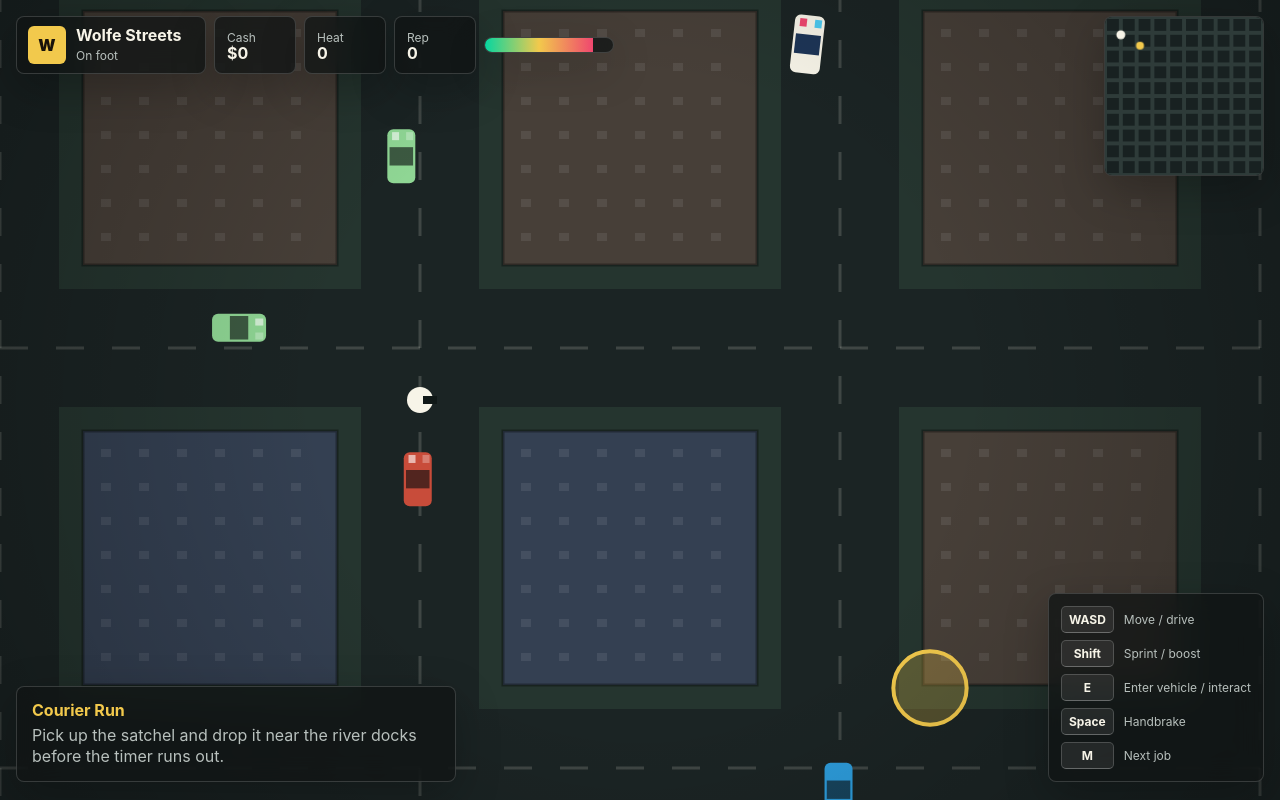
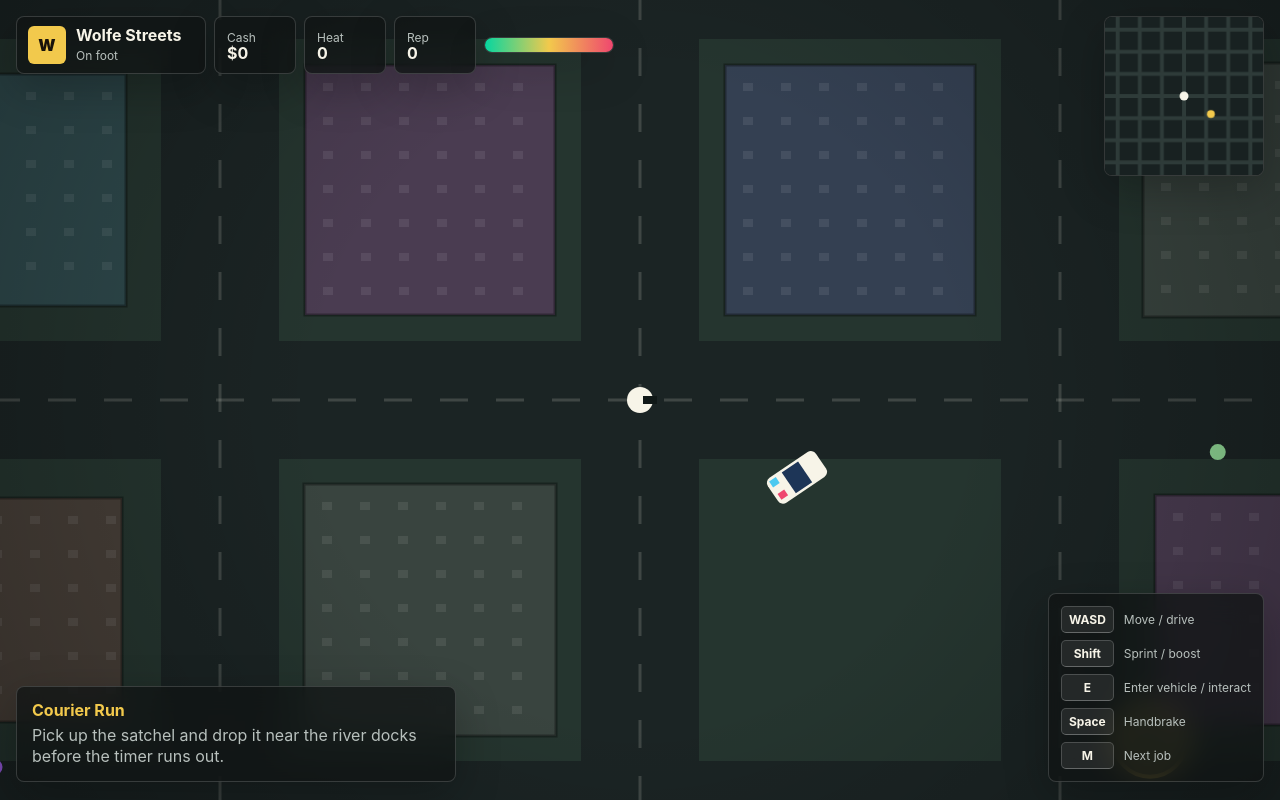
Before and after one commit to MilesDotson/wolfe-streets, a website: page index.html in a window 1280 px wide. Both pictures are taken after a click on the button "Start Game". Drawn offline with Linux system fonts and the light colour scheme.

Commit message:
Stream city grid infinitely

```diff
--- a/src/game.js
+++ b/src/game.js
@@ -15,9 +15,10 @@ const ui = {
   toast: document.querySelector("#toast"),
 };
 
-const WORLD = 4200;
 const BLOCK = 420;
 const ROAD = 118;
+const STREAM_RADIUS = 1900;
+const MINIMAP_RANGE = 1500;
 const keys = new Set();
 const rand = mulberry32(8142026);
 const colors = ["#c84c3a", "#2d9cdb", "#f2c94c", "#8fd694", "#f7f4e8", "#9b5de5"];
@@ -81,13 +82,11 @@ const missions = [
 ];
 
 let activeJob = makeJob(0);
-const buildings = [];
 const vehicles = [];
 const peds = [];
 const cops = [];
 const particles = [];
 
-buildCity();
 spawnTraffic();
 spawnPeds();
 spawnCops();
@@ -154,8 +153,6 @@ function updatePlayer(dt) {
     car.angle += steer * (1.7 + Math.abs(car.speed) / 210) * Math.sign(car.speed || 1) * dt;
     car.x += Math.cos(car.angle) * car.speed * dt;
     car.y += Math.sin(car.angle) * car.speed * dt;
-    car.x = clamp(car.x, 40, WORLD - 40);
-    car.y = clamp(car.y, 40, WORLD - 40);
     if (hitsBuilding(car.x, car.y, car.w * 0.42)) {
       car.x -= Math.cos(car.angle) * car.speed * dt * 1.4;
       car.y -= Math.sin(car.angle) * car.speed * dt * 1.4;
@@ -176,8 +173,8 @@ function updatePlayer(dt) {
   const speed = key("shift") ? 230 : 148;
   const nx = player.x + (dx / mag) * speed * dt;
   const ny = player.y + (dy / mag) * speed * dt;
-  if (!hitsBuilding(nx, player.y, player.r)) player.x = clamp(nx, 20, WORLD - 20);
-  if (!hitsBuilding(player.x, ny, player.r)) player.y = clamp(ny, 20, WORLD - 20);
+  if (!hitsBuilding(nx, player.y, player.r)) player.x = nx;
+  if (!hitsBuilding(player.x, ny, player.r)) player.y = ny;
   if (dx || dy) player.angle = Math.atan2(dy, dx);
 }
 
@@ -196,13 +193,12 @@ function updateTraffic(dt) {
       car.x += car.sign * car.aiSpeed * dt;
       car.y = lane;
       car.angle = car.sign > 0 ? 0 : Math.PI;
-      if (car.x < 80 || car.x > WORLD - 80) car.sign *= -1;
     } else {
       car.y += car.sign * car.aiSpeed * dt;
       car.x = lane;
       car.angle = car.sign > 0 ? Math.PI / 2 : -Math.PI / 2;
-      if (car.y < 80 || car.y > WORLD - 80) car.sign *= -1;
     }
+    if (dist(car, player) > STREAM_RADIUS) resetTrafficCar(car, vehicles.indexOf(car));
     if (dist(car, player) < (player.inCar ? 44 : 26)) {
       if (player.inCar) {
         car.sign *= -1;
@@ -250,10 +246,10 @@ function resolveVehicleOverlaps() {
       const aPush = bLocked ? 1 : aLocked ? 0 : 0.5;
       const bPush = aLocked ? 1 : bLocked ? 0 : 0.5;
 
-      a.x = clamp(a.x - nx * overlap * aPush, 40, WORLD - 40);
-      a.y = clamp(a.y - ny * overlap * aPush, 40, WORLD - 40);
-      b.x = clamp(b.x + nx * overlap * bPush, 40, WORLD - 40);
-      b.y = clamp(b.y + ny * overlap * bPush, 40, WORLD - 40);
+      a.x -= nx * overlap * aPush;
+      a.y -= ny * overlap * aPush;
+      b.x += nx * overlap * bPush;
+      b.y += ny * overlap * bPush;
 
       if (!aLocked) {
         if (typeof a.sign === "number") a.sign *= -1;
@@ -288,11 +284,12 @@ function updatePeds(dt) {
     const nx = ped.x + Math.cos(ped.angle) * speed * dt;
     const ny = ped.y + Math.sin(ped.angle) * speed * dt;
     if (!hitsBuilding(nx, ny, 9) && isRoadish(nx, ny)) {
-      ped.x = clamp(nx, 30, WORLD - 30);
-      ped.y = clamp(ny, 30, WORLD - 30);
+      ped.x = nx;
+      ped.y = ny;
     } else {
       ped.angle += Math.PI * 0.6;
     }
+    if (dist(ped, player) > STREAM_RADIUS * 0.82) resetPed(ped);
     ped.scared = dist(ped, player) < (player.inCar ? 120 : 58);
     if (ped.scared && player.inCar && dist(ped, player) < 24) {
       hurt(3);
@@ -315,11 +312,12 @@ function updatePolice(dt) {
     cop.speed = lerp(cop.speed, pursuit ? 210 + state.heat * 25 : 90, 1.8 * dt);
     cop.x += Math.cos(cop.angle) * cop.speed * dt;
     cop.y += Math.sin(cop.angle) * cop.speed * dt;
-    if (hitsBuilding(cop.x, cop.y, 22) || cop.x < 40 || cop.x > WORLD - 40 || cop.y < 40 || cop.y > WORLD - 40) {
+    if (hitsBuilding(cop.x, cop.y, 22)) {
       cop.angle += Math.PI * 0.72;
-      cop.x = clamp(cop.x, 60, WORLD - 60);
-      cop.y = clamp(cop.y, 60, WORLD - 60);
+      cop.x -= Math.cos(cop.angle) * 52;
+      cop.y -= Math.sin(cop.angle) * 52;
     }
+    if (dist(cop, player) > STREAM_RADIUS * 1.2) resetCop(cop);
     if (pursuit && dist(cop, player) < (player.inCar ? 42 : 28)) {
       hurt(player.inCar ? 10 : 18);
       state.heat = Math.max(state.heat, 2.2);
@@ -409,8 +407,8 @@ function cycleMission() {
 function updateCamera(dt) {
   const targetX = player.x - canvas.width / 2;
   const targetY = player.y - canvas.height / 2;
-  state.camera.x = lerp(state.camera.x, clamp(targetX, 0, WORLD - canvas.width), 7 * dt);
-  state.camera.y = lerp(state.camera.y, clamp(targetY, 0, WORLD - canvas.height), 7 * dt);
+  state.camera.x = lerp(state.camera.x, targetX, 7 * dt);
+  state.camera.y = lerp(state.camera.y, targetY, 7 * dt);
 }
 
 function draw() {
@@ -430,19 +428,24 @@ function draw() {
 }
 
 function drawWorld() {
+  const left = state.camera.x - 120;
+  const top = state.camera.y - 120;
+  const right = state.camera.x + canvas.width + 120;
+  const bottom = state.camera.y + canvas.height + 120;
+
   ctx.fillStyle = "#25352f";
-  ctx.fillRect(0, 0, WORLD, WORLD);
+  ctx.fillRect(left, top, right - left, bottom - top);
   ctx.fillStyle = "#1b2424";
-  for (let x = 0; x <= WORLD; x += BLOCK) ctx.fillRect(x - ROAD / 2, 0, ROAD, WORLD);
-  for (let y = 0; y <= WORLD; y += BLOCK) ctx.fillRect(0, y - ROAD / 2, WORLD, ROAD);
+  for (let x = snapDown(left, BLOCK); x <= right; x += BLOCK) ctx.fillRect(x - ROAD / 2, top, ROAD, bottom - top);
+  for (let y = snapDown(top, BLOCK); y <= bottom; y += BLOCK) ctx.fillRect(left, y - ROAD / 2, right - left, ROAD);
   ctx.strokeStyle = "rgba(247,244,232,.16)";
   ctx.lineWidth = 3;
   ctx.setLineDash([28, 28]);
-  for (let x = 0; x <= WORLD; x += BLOCK) line(x, 0, x, WORLD);
-  for (let y = 0; y <= WORLD; y += BLOCK) line(0, y, WORLD, y);
+  for (let x = snapDown(left, BLOCK); x <= right; x += BLOCK) line(x, top, x, bottom);
+  for (let y = snapDown(top, BLOCK); y <= bottom; y += BLOCK) line(left, y, right, y);
   ctx.setLineDash([]);
 
-  for (const b of buildings) {
+  for (const b of visibleBuildings(left, top, right, bottom)) {
     ctx.fillStyle = b.color;
     ctx.fillRect(b.x, b.y, b.w, b.h);
     ctx.fillStyle = "rgba(255,255,255,.08)";
@@ -453,10 +456,7 @@ function drawWorld() {
     ctx.strokeRect(b.x, b.y, b.w, b.h);
   }
 
-  ctx.fillStyle = "#174d54";
-  ctx.fillRect(3650, 0, 550, WORLD);
-  ctx.fillStyle = "rgba(255,255,255,.12)";
-  for (let y = 40; y < WORLD; y += 90) ctx.fillRect(3640, y, 70, 20);
+  drawDistrictWater(left, top, right, bottom);
 }
 
 function drawMarkers() {
@@ -528,26 +528,32 @@ function drawVignette() {
 }
 
 function drawMiniMap() {
-  const s = mini.width / WORLD;
+  const s = mini.width / (MINIMAP_RANGE * 2);
+  const center = mini.width / 2;
   mctx.clearRect(0, 0, mini.width, mini.height);
   mctx.fillStyle = "#182121";
   mctx.fillRect(0, 0, mini.width, mini.height);
   mctx.fillStyle = "#2e3b39";
-  for (let x = 0; x <= WORLD; x += BLOCK) mctx.fillRect(x * s - 2, 0, 4, mini.height);
-  for (let y = 0; y <= WORLD; y += BLOCK) mctx.fillRect(0, y * s - 2, mini.width, 4);
+  for (let x = snapDown(player.x - MINIMAP_RANGE, BLOCK); x <= player.x + MINIMAP_RANGE; x += BLOCK) {
+    mctx.fillRect(center + (x - player.x) * s - 2, 0, 4, mini.height);
+  }
+  for (let y = snapDown(player.y - MINIMAP_RANGE, BLOCK); y <= player.y + MINIMAP_RANGE; y += BLOCK) {
+    mctx.fillRect(0, center + (y - player.y) * s - 2, mini.width, 4);
+  }
   for (const point of missionTargets()) {
+    if (dist(point, player) > MINIMAP_RANGE) continue;
     mctx.fillStyle = point.drop ? "#4cc9f0" : "#f2c94c";
     mctx.beginPath();
-    mctx.arc(point.x * s, point.y * s, 4, 0, Math.PI * 2);
+    mctx.arc(center + (point.x - player.x) * s, center + (point.y - player.y) * s, 4, 0, Math.PI * 2);
     mctx.fill();
   }
   mctx.fillStyle = "#f7f4e8";
   mctx.beginPath();
-  mctx.arc(player.x * s, player.y * s, 4.5, 0, Math.PI * 2);
+  mctx.arc(center, center, 4.5, 0, Math.PI * 2);
   mctx.fill();
   if (state.heat >= 1) {
     mctx.fillStyle = "#ef476f";
-    for (const cop of cops) mctx.fillRect(cop.x * s - 2, cop.y * s - 2, 4, 4);
+    for (const cop of cops) mctx.fillRect(center + (cop.x - player.x) * s - 2, center + (cop.y - player.y) * s - 2, 4, 4);
   }
 }
 
@@ -569,6 +575,7 @@ function updateDebugTelemetry() {
   document.body.dataset.playerBlocked = String(hitsBuilding(player.x, player.y, player.r));
   document.body.dataset.running = String(state.running);
   document.body.dataset.vehicleOverlaps = String(countVehicleOverlaps());
+  document.body.dataset.cityChunk = `${Math.floor(player.x / BLOCK)},${Math.floor(player.y / BLOCK)}`;
 }
 
 function countVehicleOverlaps() {
@@ -586,40 +593,17 @@ function queueSelfTest() {
   const params = new URLSearchParams(window.location.search);
   const direction = params.get("testMove");
   if (!direction) return;
+  const duration = clamp(Number(params.get("testMs") || 700), 100, 8000);
   window.setTimeout(() => {
     startGame();
     keys.add(direction.toLowerCase());
-    window.setTimeout(() => keys.delete(direction.toLowerCase()), 700);
+    window.setTimeout(() => keys.delete(direction.toLowerCase()), duration);
   }, 120);
-}
-
-function buildCity() {
-  for (let gx = 0; gx < WORLD; gx += BLOCK) {
-    for (let gy = 0; gy < WORLD; gy += BLOCK) {
-      const x = gx + ROAD / 2 + 24;
-      const y = gy + ROAD / 2 + 24;
-      const w = BLOCK - ROAD - 48;
-      const h = BLOCK - ROAD - 48;
-      if (w > 70 && h > 70 && rand() > 0.08 && x + w < 3620) {
-        buildings.push({
-          x,
-          y,
-          w,
-          h,
-          color: rand() > 0.68 ? "#39443f" : rand() > 0.5 ? "#344052" : "#473f38",
-        });
-      }
-    }
-  }
 }
 
 function spawnTraffic() {
   for (let i = 0; i < 46; i++) {
-    const horizontal = rand() > 0.5;
-    const lane = Math.floor(randRange(1, WORLD / BLOCK - 1)) * BLOCK + randRange(-24, 24);
-    vehicles.push({
-      x: horizontal ? randRange(100, WORLD - 700) : lane,
-      y: horizontal ? lane : randRange(100, WORLD - 100),
+    const car = {
       w: 54,
       h: 28,
       angle: 0,
@@ -629,23 +613,19 @@ function spawnTraffic() {
       aiSpeed: randRange(70, 150),
       targetSpeed: randRange(78, 150),
       sign: rand() > 0.5 ? 1 : -1,
-      dir: horizontal ? "h" : "v",
-      lane,
       color: colors[Math.floor(rand() * colors.length)],
       pathT: randRange(0, 100),
-    });
+    };
+    resetTrafficCar(car, i);
+    vehicles.push(car);
   }
 }
 
 function spawnPeds() {
   for (let i = 0; i < 86; i++) {
-    let x = 0;
-    let y = 0;
-    do {
-      x = randRange(120, 3500);
-      y = randRange(120, WORLD - 120);
-    } while (!isRoadish(x, y) || hitsBuilding(x, y, 10));
-    peds.push({ x, y, angle: randRange(0, Math.PI * 2), wait: randRange(0, 2), color: colors[Math.floor(rand() * colors.length)] });
+    const ped = { x: 0, y: 0, angle: randRange(0, Math.PI * 2), wait: randRange(0, 2), color: colors[Math.floor(rand() * colors.length)] };
+    resetPed(ped);
+    peds.push(ped);
   }
 }
 
@@ -657,6 +637,47 @@ function spawnCops() {
     { x: 1220, y: 3340 },
   ];
   for (const p of starts) cops.push({ ...p, w: 58, h: 30, angle: randRange(0, 6), speed: 80, police: true });
+}
+
+function resetTrafficCar(car, index = 0) {
+  const horizontal = rand() > 0.5;
+  const offset = STREAM_RADIUS * 0.35 + randRange(0, STREAM_RADIUS * 0.65);
+  const side = index % 2 === 0 ? 1 : -1;
+  const laneBase = horizontal ? player.y + randRange(-STREAM_RADIUS, STREAM_RADIUS) : player.x + randRange(-STREAM_RADIUS, STREAM_RADIUS);
+  const lane = snapDown(laneBase, BLOCK) + randRange(-24, 24);
+  car.dir = horizontal ? "h" : "v";
+  car.sign = rand() > 0.5 ? 1 : -1;
+  car.lane = lane;
+  car.x = horizontal ? player.x + side * offset : lane;
+  car.y = horizontal ? lane : player.y + side * offset;
+  car.angle = horizontal ? (car.sign > 0 ? 0 : Math.PI) : car.sign > 0 ? Math.PI / 2 : -Math.PI / 2;
+  car.aiSpeed = randRange(70, 150);
+  car.targetSpeed = randRange(78, 150);
+}
+
+function resetPed(ped) {
+  let tries = 0;
+  do {
+    const angle = randRange(0, Math.PI * 2);
+    const radius = randRange(STREAM_RADIUS * 0.3, STREAM_RADIUS * 0.78);
+    ped.x = player.x + Math.cos(angle) * radius;
+    ped.y = player.y + Math.sin(angle) * radius;
+    tries += 1;
+  } while (tries < 30 && (!isRoadish(ped.x, ped.y) || hitsBuilding(ped.x, ped.y, 10)));
+  ped.angle = randRange(0, Math.PI * 2);
+  ped.wait = randRange(0.2, 2);
+}
+
+function resetCop(cop) {
+  const angle = randRange(0, Math.PI * 2);
+  const radius = STREAM_RADIUS * 0.75;
+  cop.x = player.x + Math.cos(angle) * radius;
+  cop.y = player.y + Math.sin(angle) * radius;
+  cop.angle = angle + Math.PI;
+  if (hitsBuilding(cop.x, cop.y, 26)) {
+    cop.x = snapDown(cop.x, BLOCK);
+    cop.y = snapDown(cop.y, BLOCK);
+  }
 }
 
 function missionTargets() {
@@ -682,13 +703,67 @@ function makeJob(index) {
 }
 
 function hitsBuilding(x, y, r) {
-  return buildings.some((b) => x + r > b.x && x - r < b.x + b.w && y + r > b.y && y - r < b.y + b.h);
+  const minCx = Math.floor((x - r) / BLOCK) - 1;
+  const maxCx = Math.floor((x + r) / BLOCK) + 1;
+  const minCy = Math.floor((y - r) / BLOCK) - 1;
+  const maxCy = Math.floor((y + r) / BLOCK) + 1;
+  for (let cx = minCx; cx <= maxCx; cx++) {
+    for (let cy = minCy; cy <= maxCy; cy++) {
+      const b = buildingForCell(cx, cy);
+      if (b && x + r > b.x && x - r < b.x + b.w && y + r > b.y && y - r < b.y + b.h) return true;
+    }
+  }
+  return false;
+}
+
+function visibleBuildings(left, top, right, bottom) {
+  const result = [];
+  const minCx = Math.floor(left / BLOCK) - 1;
+  const maxCx = Math.floor(right / BLOCK) + 1;
+  const minCy = Math.floor(top / BLOCK) - 1;
+  const maxCy = Math.floor(bottom / BLOCK) + 1;
+  for (let cx = minCx; cx <= maxCx; cx++) {
+    for (let cy = minCy; cy <= maxCy; cy++) {
+      const building = buildingForCell(cx, cy);
+      if (building) result.push(building);
+    }
+  }
+  return result;
+}
+
+function buildingForCell(cx, cy) {
+  const r = cellRandom(cx, cy);
+  if (r() < 0.08 || isWaterDistrict(cx * BLOCK + BLOCK / 2)) return null;
+  const inset = 24 + Math.floor(r() * 16);
+  const x = cx * BLOCK + ROAD / 2 + inset;
+  const y = cy * BLOCK + ROAD / 2 + inset;
+  const w = BLOCK - ROAD - inset * 2;
+  const h = BLOCK - ROAD - inset * 2;
+  const palette = ["#39443f", "#344052", "#473f38", "#2f4a4d", "#4a3c51"];
+  return { x, y, w, h, color: palette[Math.floor(r() * palette.length)] };
+}
+
+function drawDistrictWater(left, top, right, bottom) {
+  const start = snapDown(left, BLOCK * 12);
+  ctx.fillStyle = "#174d54";
+  for (let x = start; x <= right; x += BLOCK * 12) {
+    const waterX = x + BLOCK * 8.7;
+    if (waterX + 550 < left || waterX > right) continue;
+    ctx.fillRect(waterX, top, 550, bottom - top);
+    ctx.fillStyle = "rgba(255,255,255,.12)";
+    for (let y = snapDown(top, 90); y < bottom; y += 90) ctx.fillRect(waterX - 10, y, 70, 20);
+    ctx.fillStyle = "#174d54";
+  }
 }
 
 function isRoadish(x, y) {
-  const mx = Math.abs((x % BLOCK) - BLOCK / 2);
-  const my = Math.abs((y % BLOCK) - BLOCK / 2);
-  return mx > BLOCK / 2 - ROAD * 0.88 || my > BLOCK / 2 - ROAD * 0.88 || x > 3600;
+  const mx = Math.abs(mod(x + BLOCK / 2, BLOCK) - BLOCK / 2);
+  const my = Math.abs(mod(y + BLOCK / 2, BLOCK) - BLOCK / 2);
+  return mx < ROAD * 0.55 || my < ROAD * 0.55 || isWaterDistrict(x);
+}
+
+function isWaterDistrict(x) {
+  return mod(x - BLOCK * 8.7, BLOCK * 12) < 550;
 }
 
 function policeNoise(amount) {
@@ -777,6 +852,14 @@ function clamp(value, min, max) {
   return Math.max(min, Math.min(max, value));
 }
 
+function mod(value, size) {
+  return ((value % size) + size) % size;
+}
+
+function snapDown(value, size) {
+  return Math.floor(value / size) * size;
+}
+
 function lerp(a, b, t) {
   return a + (b - a) * clamp(t, 0, 1);
 }
@@ -788,6 +871,18 @@ function lerpAngle(a, b, t) {
 
 function randRange(min, max) {
   return min + rand() * (max - min);
+}
+
+function cellRandom(cx, cy) {
+  return mulberry32(hashCell(cx, cy));
+}
+
+function hashCell(cx, cy) {
+  let h = 2166136261;
+  h ^= cx + 0x9e3779b9 + (h << 6) + (h >>> 2);
+  h = Math.imul(h, 16777619);
+  h ^= cy + 0x85ebca6b + (h << 6) + (h >>> 2);
+  return h >>> 0;
 }
 
 function mulberry32(seed) {
```
Also changed, not shown: index.html (+1 -1 lines).
